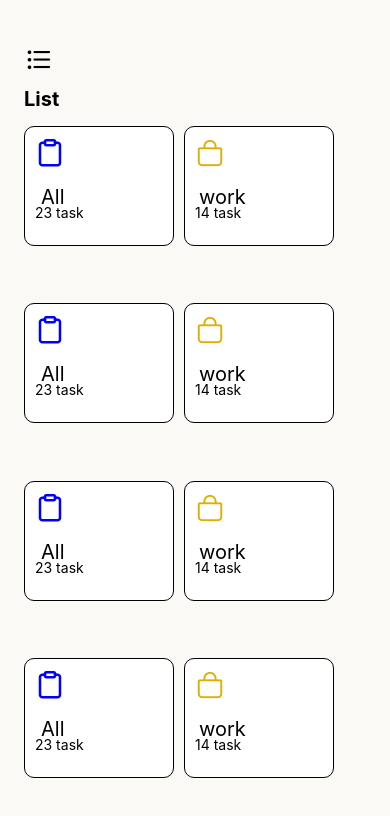
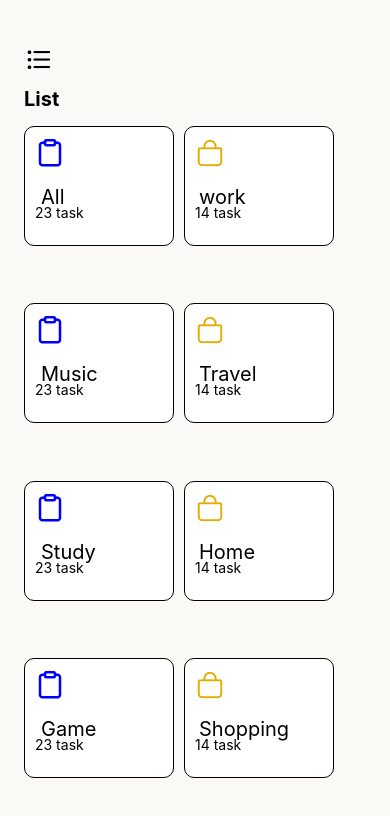
Before and after one commit to abhay9656/Todo_list, a React Native app: screen / in a window 390 px wide. Shown: the top 816 px of the page. Built offline with nearby package versions, Linux system fonts and the light colour scheme.

Commit message:
Update list component with new labels and tasks

```diff
--- a/component/list.jsx
+++ b/component/list.jsx
@@ -24,36 +24,36 @@ const list = () => {
         <View style={{flex:1,flexDirection:'row',marginTop:15}}>
             <View style={styles.flex}>
                 <Icons name='clipboard' color={'blue'}  size={30}/>
-                <Text style={{fontSize:20,marginLeft:6,top:15}}>All</Text>
+                <Text style={{fontSize:20,marginLeft:6,top:15}}>Music</Text>
                 <Text style={{marginTop:10}}>23 task</Text>
             </View>
             <View style={[styles.flex,{marginLeft:10}]} >
                 <Ic name='bag-outline' color={'#e1ad01'} size={30}    />
-                <Text style={{fontSize:20,marginLeft:4,top:15}}>work</Text>
+                <Text style={{fontSize:20,marginLeft:4,top:15}}>Travel</Text>
                 <Text style={{marginTop:10}}>14 task</Text>
             </View>
         </View>
         <View style={{flex:1,flexDirection:'row',marginTop:15}}>
             <View style={styles.flex}>
                 <Icons name='clipboard' color={'blue'}  size={30}/>
-                <Text style={{fontSize:20,marginLeft:6,top:15}}>All</Text>
+                <Text style={{fontSize:20,marginLeft:6,top:15}}>Study</Text>
                 <Text style={{marginTop:10}}>23 task</Text>
             </View>
             <View style={[styles.flex,{marginLeft:10}]} >
                 <Ic name='bag-outline' color={'#e1ad01'} size={30}    />
-                <Text style={{fontSize:20,marginLeft:4,top:15}}>work</Text>
+                <Text style={{fontSize:20,marginLeft:4,top:15}}>Home</Text>
                 <Text style={{marginTop:10}}>14 task</Text>
             </View>
         </View>
         <View style={{flex:1,flexDirection:'row',marginTop:15}}>
             <View style={styles.flex}>
                 <Icons name='clipboard' color={'blue'}  size={30}/>
-                <Text style={{fontSize:20,marginLeft:6,top:15}}>All</Text>
+                <Text style={{fontSize:20,marginLeft:6,top:15}}>Game</Text>
                 <Text style={{marginTop:10}}>23 task</Text>
             </View>
             <View style={[styles.flex,{marginLeft:10}]} >
                 <Ic name='bag-outline' color={'#e1ad01'} size={30}    />
-                <Text style={{fontSize:20,marginLeft:4,top:15}}>work</Text>
+                <Text style={{fontSize:20,marginLeft:4,top:15}}>Shopping</Text>
                 <Text style={{marginTop:10}}>14 task</Text>
             </View>
         </View>
```
